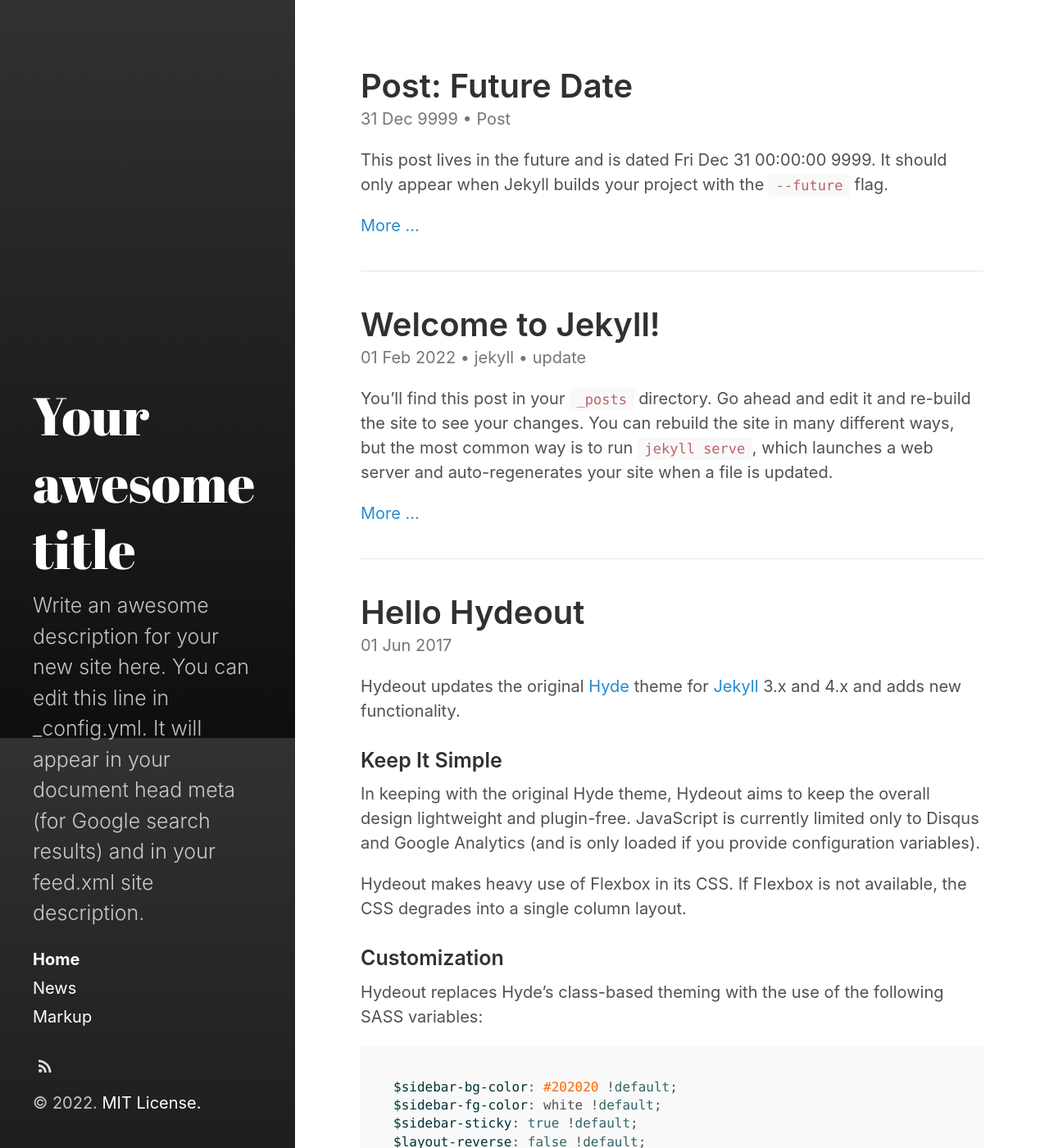
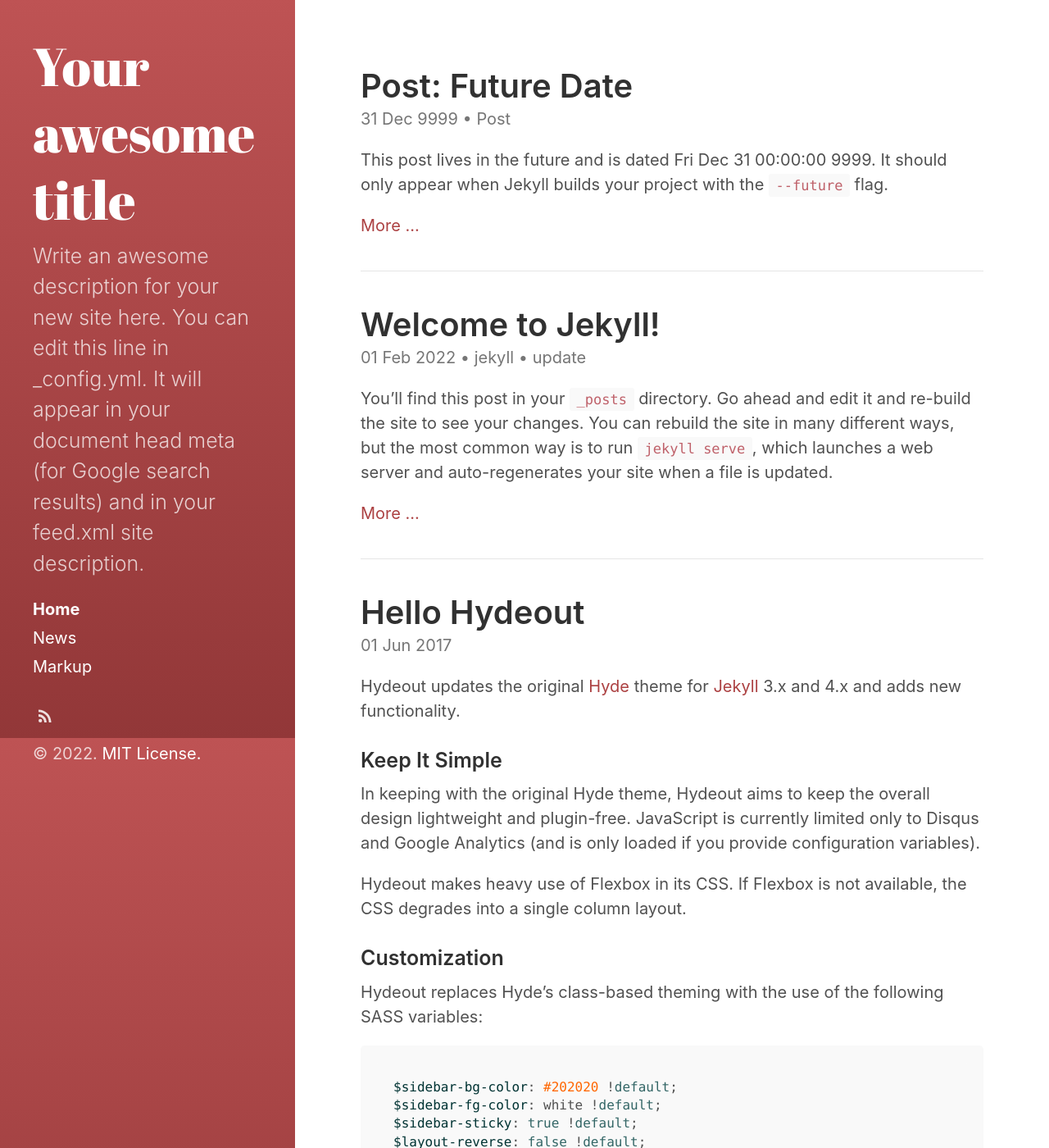
Before and after one commit to cdsmlab/cdsmlab.github.io, a Jekyll site: the page built from index.html, in a window 1280 px wide and 1400 px high. Shown: the whole window at 82% size. Built offline with Jekyll 4.4.1, drawn with Linux system fonts in a browser that asks for light colours; the list of posts is cut into pages by our own code.

Commit message:
sidebar colour change

```diff
--- a/_layouts/default.html
+++ b/_layouts/default.html
@@ -3,7 +3,7 @@
 
   {% include head.html %}
 
-  <body class="theme-base-08 {{ page.layout }}{% if page.url == '/' %} home{% endif %}">
+  <body class={{ page.layout }}{% if page.url == '/' %} home{% endif %}">
 
     {% include sidebar.html %}
 
--- a/assets/css/main.scss
+++ b/assets/css/main.scss
@@ -2,5 +2,8 @@
 # Use a comment to ensure Jekyll reads the file to be transformed into CSS later
 # only main files contain this front matter, not partials.
 ---
+$sidebar-bg-color: #ac4142;
+$link-color: #ac4142;
+$sidebar-sticky: false;
 
 @import "hydeout";
```
